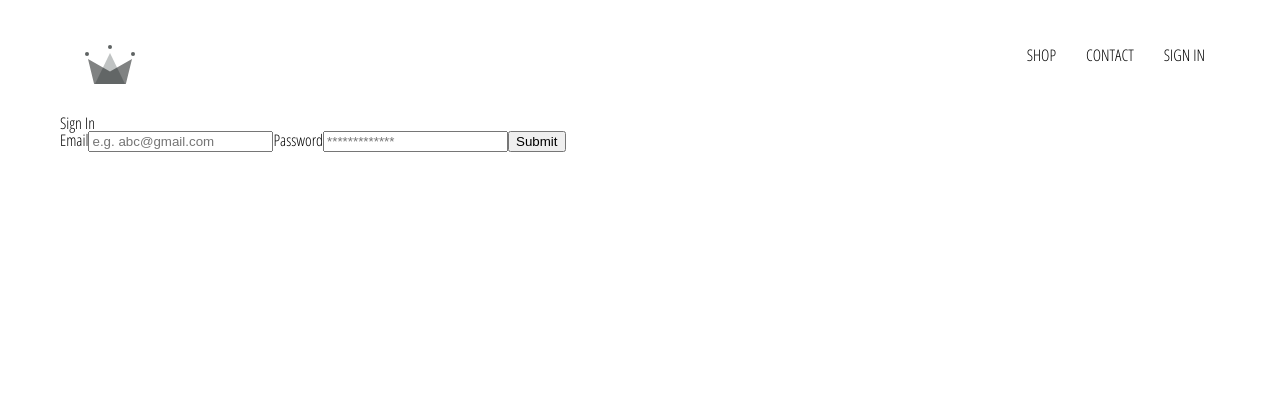
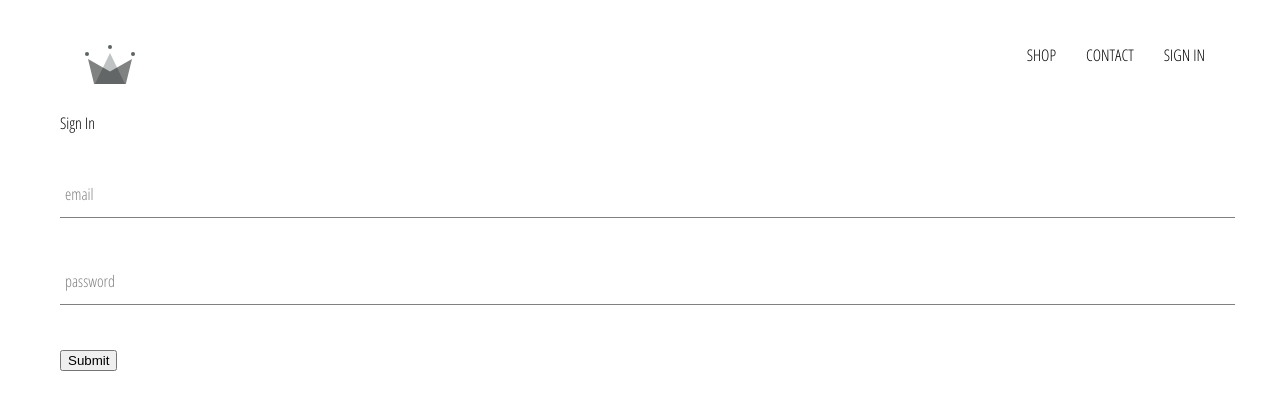
Before and after one commit to SiouxsieAsylum/E-CommerceApp, a React (Create React App) app: page /sign-in in a window 1280 px wide. Shown: the top 410 px of the page. Built offline with nearby package versions, Linux system fonts and the light colour scheme.

Commit message:
form-input

```diff
--- a/src/components/form-input/form-input.jsx
+++ b/src/components/form-input/form-input.jsx
@@ -0,0 +1,16 @@
+import React from 'react';
+import './form-input.scss';
+
+const FormInput = ({label, handleChange, ...passed}) => (
+        <div className="group">
+            { label ?
+                <label className={`${passed.value.length ? 'shrink' : ''} form-input-label`} >{label}</label>
+                : null }
+                <input
+                    className="form-input"
+                    {...passed}
+                    onChange={handleChange} />
+        </div>
+)
+
+export default FormInput;
--- a/src/components/form-input/form-input.scss
+++ b/src/components/form-input/form-input.scss
@@ -0,0 +1,54 @@
+$sub-color: grey;
+$main-color: black;
+
+@mixin shrinkLabel {
+  top: -14px;
+  font-size: 12px;
+  color: $main-color;
+}
+
+.group {
+  position: relative;
+  margin: 45px 0;
+
+  .form-input {
+    background: none;
+    background-color: white;
+    color: $sub-color;
+    font-size: 18px;
+    padding: 10px 10px 10px 5px;
+    display: block;
+    width: 100%;
+    border: none;
+    border-radius: 0;
+    border-bottom: 1px solid $sub-color;
+    margin: 25px 0;
+
+    &:focus {
+      outline: none;
+    }
+
+    &:focus ~ .form-input-label {
+      @include shrinkLabel();
+    }
+  }
+
+  input[type='password'] {
+    letter-spacing: 0.3em;
+  }
+
+  .form-input-label {
+    color: $sub-color;
+    font-size: 16px;
+    font-weight: normal;
+    position: absolute;
+    pointer-events: none;
+    left: 5px;
+    top: 10px;
+    transition: 300ms ease all;
+
+    &.shrink {
+      @include shrinkLabel();
+    }
+  }
+}
--- a/src/components/sign-in/sign-in.jsx
+++ b/src/components/sign-in/sign-in.jsx
@@ -1,5 +1,6 @@
 import React, { Component } from 'react';
 import Button from '../button/button';
+import FormInput from '../form-input/form-input'
 import './sign-in.scss';
 
 class SignIn extends Component {
@@ -13,13 +14,13 @@
 
     handleChange = (e) => {
         const {name, value} = e.target;
-        console.log(value);
         this.setState({[name]: value})
     }
 
     handleSubmit = (e) => {
         e.preventDefault();
-        console.log('button')
+        console.log(this.state);
+        this.setState({email: '', password: ''})
     }
 
     render(){
@@ -27,30 +28,33 @@
             <div className="sign-in">
                 <h2>Sign In</h2>
                 <form onSubmit={this.handleSubmit}>
-                    <label htmlFor="email">Email</label>
-                    <input
+                    <FormInput
                         required
                         id="email"
                         name="email"
                         type="email"
                         value={this.state.email}
-                        onChange={this.handleChange}
-                        placeholder="e.g. abc@gmail.com" />
-                    <label htmlFor="password">Password</label>
-                    <input
+                        handleChange={this.handleChange}
+                        label="email"
+                        />
+                    <FormInput
                         required
                         id="password"
-                        onChange={this.handleChange}
+                        handleChange={this.handleChange}
                         value={this.state.password}
                         name="password"
                         type="password"
-                        placeholder="*************" />
-                    <input type="submit" value="Submit" />
+                        label="password"
+                        />
                     {/* <Button
                         text="SUBMIT"
                         type="submit"
                         handleClick={this.handleSubmit}
                         /> */}
+
+
+                    <input type="submit" value="Submit" />
+
                 </form>
             </div>
         )
```
